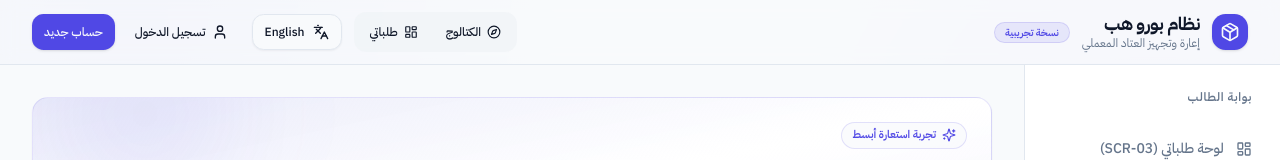
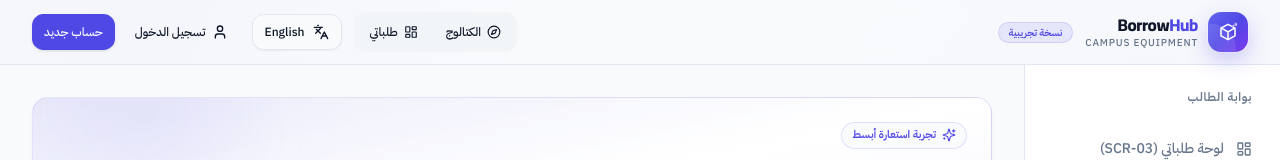
Before and after one commit to MahmoudAlmodalal/project1, a Next.js app: page /catalog in a window 1280 px wide. Shown: the top 160 px of the page. Built offline with nearby package versions, Linux system fonts and the light colour scheme.

Commit message:
Create distinctive BorrowHub brand mark

```diff
--- /dev/null
+++ b/src/components/layout/BrandMark.tsx
@@ -0,0 +1,27 @@
+import React from "react";
+
+interface BrandMarkProps {
+  compact?: boolean;
+  className?: string;
+}
+
+export function BrandMark({ compact = false, className = "" }: BrandMarkProps) {
+  return (
+    <div className={`flex items-center gap-2.5 ${className}`}>
+      <div className="relative flex h-10 w-10 shrink-0 items-center justify-center overflow-hidden rounded-[13px] bg-gradient-to-br from-indigo-500 via-primary to-violet-600 shadow-[0_8px_22px_rgba(79,70,229,0.28)] ring-1 ring-white/30">
+        <svg viewBox="0 0 40 40" className="h-7 w-7" fill="none" aria-hidden="true">
+          <path d="M10 14.5 20 9l10 5.5v11L20 31l-10-5.5v-11Z" stroke="white" strokeWidth="2.2" strokeLinejoin="round" />
+          <path d="m10.5 14.5 9.5 5.3 9.5-5.3M20 19.8V30.5" stroke="white" strokeWidth="2.2" strokeLinejoin="round" />
+          <path d="M25.5 11.9 32 8.5M30 7.2l2.5 1.3-1.1 2.6" stroke="#C4B5FD" strokeWidth="1.8" strokeLinecap="round" strokeLinejoin="round" />
+        </svg>
+        <span className="absolute -bottom-5 -end-5 h-12 w-12 rounded-full bg-white/10" />
+      </div>
+      {!compact && (
+        <div className="flex flex-col leading-none">
+          <span className="font-heading text-[17px] font-extrabold tracking-tight text-foreground">Borrow<span className="text-primary">Hub</span></span>
+          <span className="mt-1 text-[10px] font-medium tracking-[0.08em] text-muted-foreground">CAMPUS EQUIPMENT</span>
+        </div>
+      )}
+    </div>
+  );
+}
--- a/src/components/layout/Header.tsx
+++ b/src/components/layout/Header.tsx
@@ -5,8 +5,9 @@ import Link from "next/link";
 import { useDirection } from "./DirectionProvider";
 import { Button } from "@/components/ui/button";
 import { Badge } from "@/components/ui/badge";
-import { Languages, LogOut, Package, User, LayoutDashboard, Compass } from "lucide-react";
+import { Languages, LogOut, User, LayoutDashboard, Compass } from "lucide-react";
 import { SessionUser } from "@/types/auth";
+import { BrandMark } from "./BrandMark";
 
 interface HeaderProps {
   user?: SessionUser | null;
@@ -21,18 +22,8 @@ export function Header({ user }: HeaderProps) {
     <header className="sticky top-0 z-40 w-full border-b bg-background/95 backdrop-blur supports-[backdrop-filter]:bg-background/60">
       <div className="container flex h-16 items-center justify-between px-4 sm:px-8 mx-auto">
         {/* Brand / Logo */}
-        <Link href="/" className="flex items-center gap-3">
-          <div className="flex h-9 w-9 items-center justify-center rounded-lg bg-primary text-primary-foreground font-bold shadow">
-            <Package className="h-5 w-5" />
-          </div>
-          <div className="flex flex-col">
-            <span className="font-bold text-lg leading-tight tracking-tight">
-              {t("نظام بورو هب", "BorrowHub")}
-            </span>
-            <span className="text-xs text-muted-foreground hidden sm:inline">
-              {t("إعارة وتجهيز العتاد المعملي", "Lab Equipment Loan Platform")}
-            </span>
-          </div>
+        <Link href="/" className="flex items-center gap-3" aria-label={t("الصفحة الرئيسية لبورو هب", "BorrowHub home")}>
+          <BrandMark />
           <Badge variant="secondary" className="hidden md:inline-flex rounded-full bg-primary/10 text-primary border-primary/15 text-[10px]">
             {t("نسخة تجريبية", "Demo")}
           </Badge>
```
